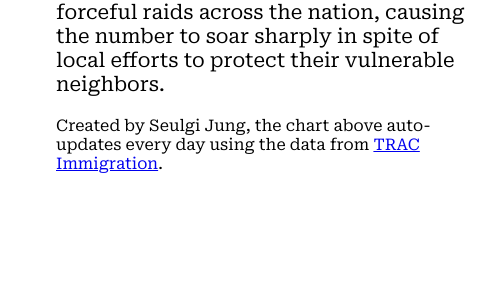
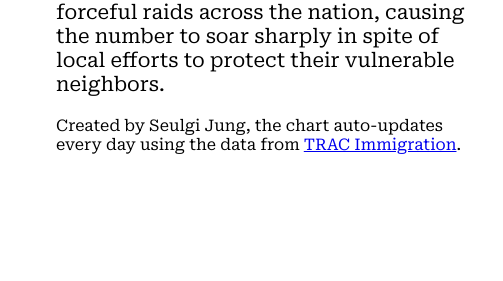
Before and after one commit to seulgijung/detainee-number-state, a plain HTML site: page index.html in a window 1280 px wide. Shown: the part 458-739 px from the top of the page, 614-1117 px from the left. Drawn offline with Linux system fonts and the light colour scheme.

Commit message:
Update index.html

```diff
--- a/index.html
+++ b/index.html
@@ -101,7 +101,7 @@
                     by each state and territory. Since the Trump administration's second term, the U.S Immigration and
                     Customs Enforcement (ICE) has conducted forceful raids across the nation, causing the number to soar
                     sharply in spite of local efforts to protect their vulnerable neighbors.</p>
-                <p>Created by Seulgi Jung, the chart above auto-updates every day using the data from <a
+                <p>Created by Seulgi Jung, the chart auto-updates every day using the data from <a
                         href="https://tracreports.org/immigration/detentionstats/facilities.html">TRAC Immigration</a>.
                 </p>
             </div>
```
